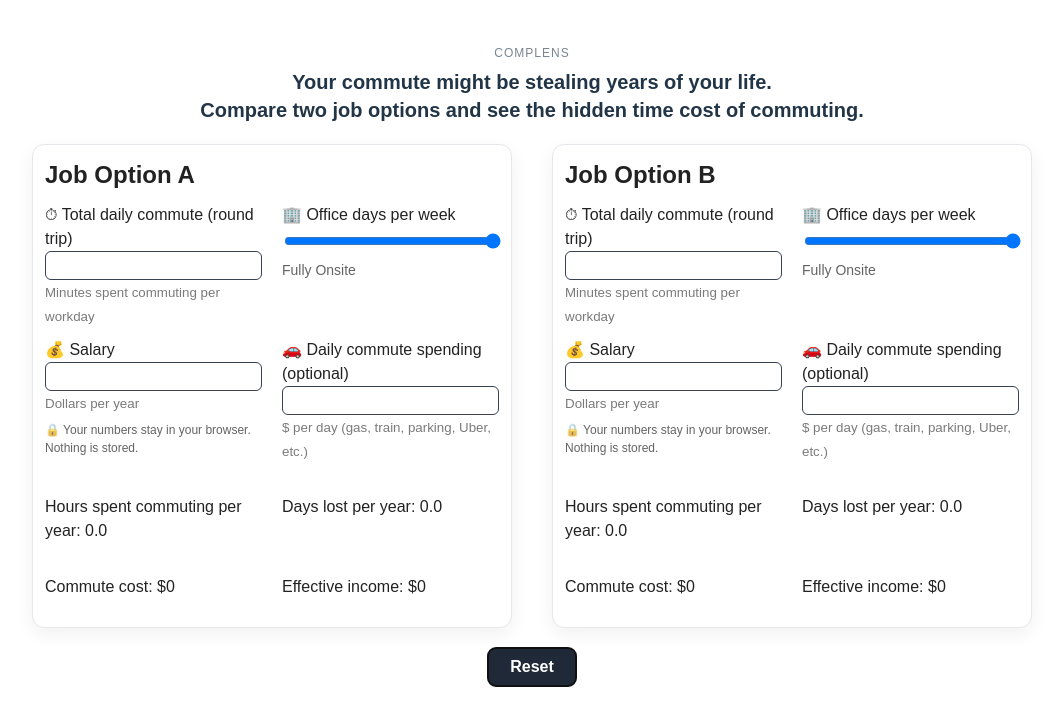
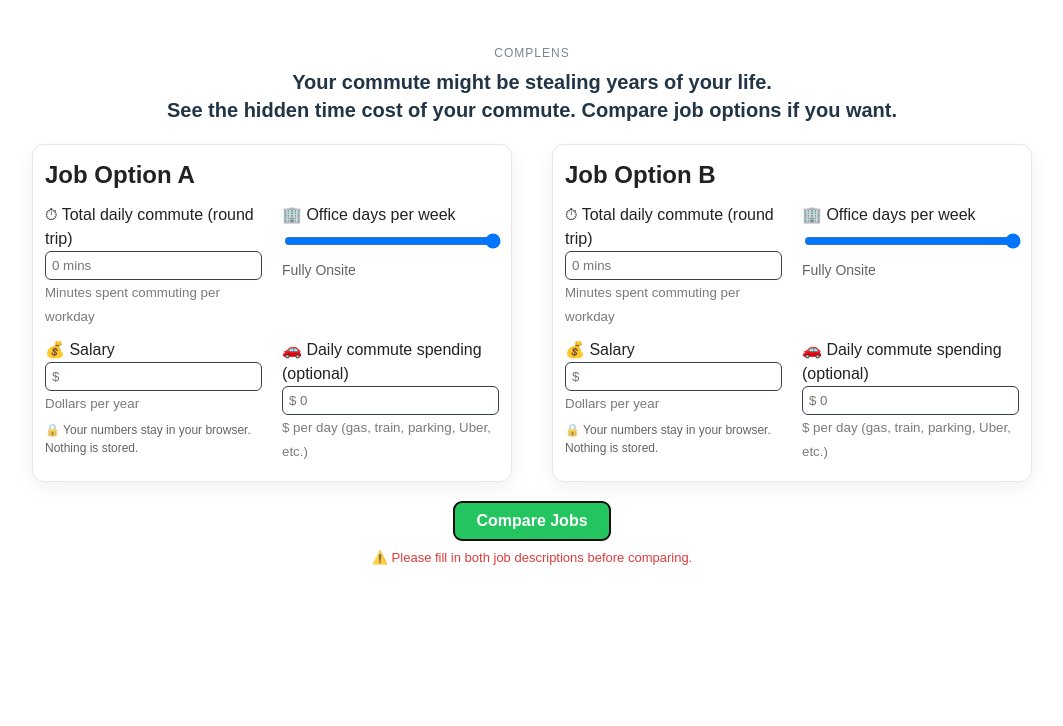
Before and after one commit to karanmotwanipro/complens, a React (Vite) app: page / in a window 1280 px wide. Both pictures are taken after a click on the button "Compare Jobs". Shown: the top 726 px of the page, without its empty margins (108-1171 px from the left). Built offline with nearby package versions, Linux system fonts and the light colour scheme.

Commit message:
rearranged input fields i.e. time first and some wording changes

```diff
--- a/src/App.jsx
+++ b/src/App.jsx
@@ -17,6 +17,8 @@ function JobCard({
   dailyCost,
   setDailyCost,
   resetResults,
+  showResults,
+  hasInput,
 }) {
   return (
     <div
@@ -39,7 +41,9 @@ function JobCard({
           <label>
             ⏱ Total daily commute (round trip)
           </label>
-        <input style={{
+          <input
+            placeholder="0 mins"
+            style={{
               width: "100%",
               padding: "6px",
               borderRadius: "6px",
@@ -79,10 +83,7 @@ function JobCard({
               ? "Fully Onsite"
               : `${officeDays} days in office`}
           </p>
-
-
         </div>
-
 
       </div>
 
@@ -90,7 +91,9 @@ function JobCard({
 
         <div style={{ flex: 1 }}>
           <label>💰 Salary</label>
-      <input style={{
+          <input
+            placeholder="$"
+            style={{
               width: "100%",
               padding: "6px",
               borderRadius: "6px",
@@ -98,11 +101,14 @@ function JobCard({
               outline: "none",
               boxSizing: "border-box"
             }}
-        type="number"
-        value={salary}
+            type="text"
+            value={salary ? Number(salary.replace(/,/g, '')).toLocaleString() : ''}
             onChange={(e) => {
-          setSalary(e.target.value);
+              const raw = e.target.value.replace(/,/g, '');
+              if (!isNaN(raw)) {
+                setSalary(raw);
                 resetResults();
+              }
             }}
           />
           <small style={{ opacity: 0.6 }}>
@@ -116,7 +122,9 @@ function JobCard({
 
         <div style={{ flex: 1 }}>
           <label>🚗 Daily commute spending (optional)</label>
-      <input style={{
+          <input
+            placeholder="$ 0"
+            style={{
               width: "100%",
               padding: "6px",
               borderRadius: "6px",
@@ -124,14 +132,16 @@ function JobCard({
               outline: "none",
               boxSizing: "border-box"
             }}
-        type="number"
-        value={dailyCost}
+            type="text"
+            value={dailyCost ? Number(dailyCost.replace(/,/g, '')).toLocaleString() : ''}
             onChange={(e) => {
-          setDailyCost(e.target.value);
+              const raw = e.target.value.replace(/,/g, '');
+              if (!isNaN(raw)) {
+                setDailyCost(raw);
                 resetResults();
+              }
             }}
           />
-
           <small style={{ opacity: 0.6 }}>
             $ per day (gas, train, parking, Uber, etc.)
           </small>
@@ -139,6 +149,8 @@ function JobCard({
 
       </div>
 
+      {showResults && hasInput && (
+        <>
           <div style={{ display: "flex", gap: "20px", marginTop: "10px" }}>
             <p style={{ flex: 1 }}>
               Hours spent commuting per year: {yearlyCommuteHours.toFixed(1)}
@@ -156,6 +168,9 @@ function JobCard({
               Effective income: ${effectiveIncome.toFixed(0)}
             </p>
           </div>
+        </>
+      )}
+
     </div>
   );
 }
@@ -163,26 +178,7 @@ function JobCard({
 function App() {
 
   const [showResults, setShowResults] = useState(false);
-
-  const handleCompare = () => {
-  setShowResults(true);
-  };
-
-  const resetResults = () => {
-  setShowResults(false);
-  };
-
-  const handleReset = () => {
-  setSalary("");
-  setCommuteMinutes("");
-  setSalaryB("");
-  setCommuteMinutesB("");
-  setOfficeDaysA("5");
-  setOfficeDaysB("5");
-  setDailyCostA("");
-  setDailyCostB("");
-  setShowResults(false);
-  };
+  const [validationError, setValidationError] = useState("");
 
   const [salary, setSalary] = useState("");
   const [commuteMinutes, setCommuteMinutes] = useState("");
@@ -196,6 +192,33 @@ function App() {
   const [dailyCostA, setDailyCostA] = useState("");
   const [dailyCostB, setDailyCostB] = useState("");
 
+  const handleCompare = () => {
+    if (!salary || !salaryB || !commuteMinutes || !commuteMinutesB) {
+      setValidationError("Please fill in both job descriptions before comparing.");
+      return;
+    }
+    setValidationError("");
+    setShowResults(true);
+  };
+
+  const resetResults = () => {
+    setShowResults(false);
+    setValidationError("");
+  };
+
+  const handleReset = () => {
+    setSalary("");
+    setCommuteMinutes("");
+    setSalaryB("");
+    setCommuteMinutesB("");
+    setOfficeDaysA("5");
+    setOfficeDaysB("5");
+    setDailyCostA("");
+    setDailyCostB("");
+    setShowResults(false);
+    setValidationError("");
+  };
+
   function calculateJob(salary, commuteMinutes, officeDays, dailyCost) {
     const salaryNumber = Number(salary) || 0;
     const commuteNumber = Number(commuteMinutes) || 0;
@@ -203,17 +226,11 @@ function App() {
     const dailyCostNumber = Number(dailyCost) || 0;
 
     const yearlyCommuteHours = (commuteNumber * officeDaysNumber * 52) / 60;
-
     const hourlyRate = salaryNumber / 2080;
-
     const yearlyDirectCost = dailyCostNumber * officeDaysNumber * 52;
-
     const timeCost = yearlyCommuteHours * hourlyRate;
-
     const commuteCost = timeCost + yearlyDirectCost;
-
     const effectiveIncome = salaryNumber - commuteCost;
-
     const daysLost = yearlyCommuteHours / 24;
 
     return {
@@ -223,7 +240,6 @@ function App() {
       daysLost
     };
   }
-
 
   const jobA = calculateJob(salary, commuteMinutes, officeDaysA, dailyCostA);
   const jobB = calculateJob(salaryB, commuteMinutesB, officeDaysB, dailyCostB);
@@ -243,31 +259,19 @@ function App() {
   const daysLostB = jobB.daysLost;
 
   let winnerText = "";
-  let comparisonMessage = "";
 
-
-  if (salary || salaryB || commuteMinutes || commuteMinutesB) {
+  if (showResults) {
     if (effectiveIncomeA === effectiveIncomeB) {
       winnerText = "Both jobs provide similar effective value.";
-      comparisonMessage = "There is no meaningful difference in commute impact.";
     } else if (effectiveIncomeA > effectiveIncomeB) {
-      const daysDiff = Math.abs(daysLostA - daysLostB).toFixed(1);
       winnerText = "Job A provides higher effective value.";
-      comparisonMessage = `Choosing Job A saves you ${daysDiff} full days of commuting per year.`;
     } else {
-      const daysDiff = Math.abs(daysLostA - daysLostB).toFixed(1);
       winnerText = "Job B provides higher effective value.";
-      comparisonMessage = `Choosing Job B saves you ${daysDiff} full days of commuting per year.`;
     }
   }
 
-  const hasInput = salary || salaryB || commuteMinutes || commuteMinutesB || officeDaysA || officeDaysB || dailyCostA || dailyCostB;
-
-  const isAWinner =
-  showResults && effectiveIncomeA > effectiveIncomeB;
-
-  const isBWinner =
-  showResults && effectiveIncomeB > effectiveIncomeA;
+  const isAWinner = showResults && effectiveIncomeA > effectiveIncomeB;
+  const isBWinner = showResults && effectiveIncomeB > effectiveIncomeA;
 
   const hoursSaved = Math.abs(yearlyCommuteHoursA - yearlyCommuteHoursB);
   const careerMonthsSaved = Math.round((hoursSaved * 30) / 24 / 30);
@@ -290,9 +294,9 @@ function App() {
         lineHeight: "1.4"
       }}>
         Your commute might be stealing years of your life. <br />
-    Compare two job options and see the hidden time cost of commuting.
+        See the hidden time cost of your commute.
+        Compare job options if you want.
       </h1>
-
 
       <div style={{ display: "flex", gap: "40px", flexWrap: "wrap", marginTop: "20px", textAlign: "left" }}>
 
@@ -312,6 +316,8 @@ function App() {
           dailyCost={dailyCostA}
           setDailyCost={setDailyCostA}
           resetResults={resetResults}
+          showResults={showResults}
+          hasInput={!!(salary && commuteMinutes)}
         />
 
         <JobCard
@@ -330,12 +336,15 @@ function App() {
           dailyCost={dailyCostB}
           setDailyCost={setDailyCostB}
           resetResults={resetResults}
+          showResults={showResults}
+          hasInput={!!(salaryB && commuteMinutesB)}
         />
 
       </div>
 
       <div style={{ textAlign: "center", marginTop: "20px" }}>
         {!showResults ? (
+          <>
             <button
               onClick={handleCompare}
               style={{
@@ -351,6 +360,18 @@ function App() {
             >
               Compare Jobs
             </button>
+
+            {validationError && (
+              <p style={{
+                marginTop: "8px",
+                fontSize: "13px",
+                color: "#dc2626",
+                opacity: 0.9,
+              }}>
+                ⚠️ {validationError}
+              </p>
+            )}
+          </>
         ) : (
           <button
             onClick={handleReset}
@@ -370,8 +391,6 @@ function App() {
         )}
       </div>
 
-
-
       {showResults && winnerText && (
         <div style={{
           marginTop: "16px",
@@ -388,36 +407,30 @@ function App() {
             fontWeight: "600"
           }}>
 
+            <div style={{ fontWeight: "700" }}>
+              {yearlyCommuteHoursA < yearlyCommuteHoursB
+                ? `⏱ Job A gives you ${hoursSaved.toFixed(0)} hours of your life back`
+                : `⏱ Job B gives you ${hoursSaved.toFixed(0)} hours of your life back`}
+            </div>
+
             <div>
               {effectiveIncomeA > effectiveIncomeB
                 ? `💰 Job A nets you $${incomeDelta.toLocaleString()} more per year`
                 : `💰 Job B nets you $${incomeDelta.toLocaleString()} more per year`}
             </div>
 
-      <div style={{ fontWeight: "700" }}>
-        {yearlyCommuteHoursA < yearlyCommuteHoursB
-          ? `⏱ Job A gives you ${hoursSaved.toFixed(0)} hours of your life back`
-          : `⏱ Job B gives you ${hoursSaved.toFixed(0)} hours of your life back`}
           </div>
-
-    </div>
-
 
           <p style={{ marginTop: "8px", fontSize: "14px", opacity: 0.9 }}>
             <i>Over a 30-year career, the difference between these jobs is about <b>{careerMonthsSaved}</b> months of your life.</i>
           </p>
 
           <p style={{ marginTop: "6px", fontSize: "13px", opacity: 0.7 }}>
-    Time that could be spent with family, riding, traveling — or simply not sitting in traffic.
-    </p>
-
-    <p style={{ marginTop: "6px", fontSize: "12px", opacity: 0.6 }}>
-    Most people underestimate commute impact by 3–5× over a career.
+            Time you could spend with family, traveling, or simply not sitting in traffic. Most people never realize how much their commute costs them over a career.
           </p>
 
         </div>
       )}
-
 
     </div>
   );
```
Lines whose indentation alone changed are shown as unchanged.
